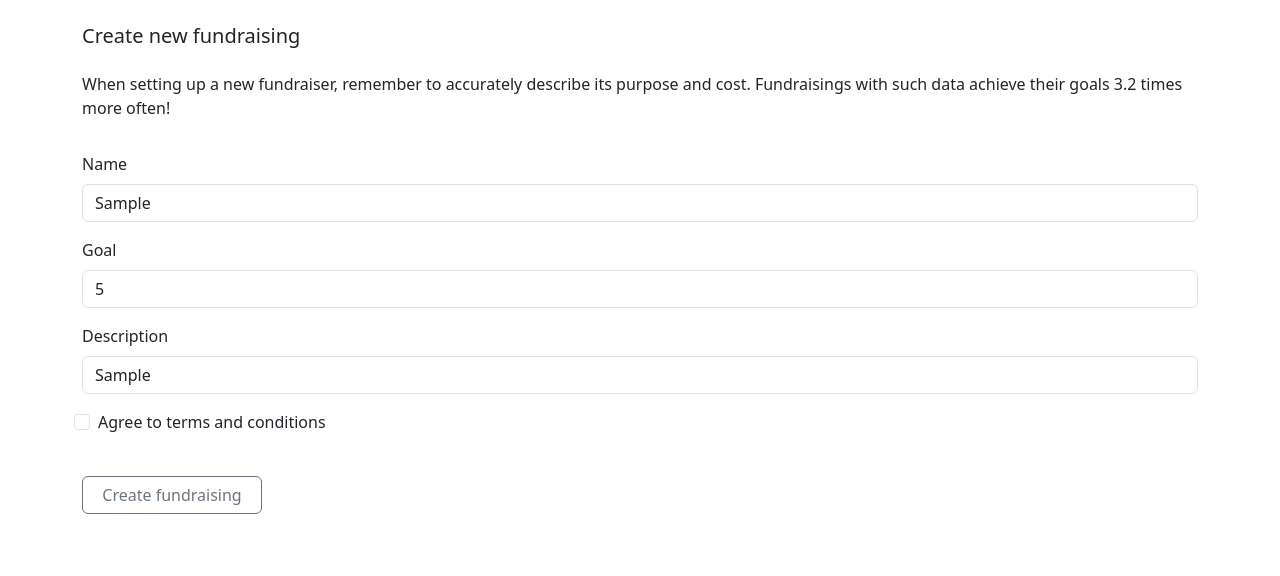
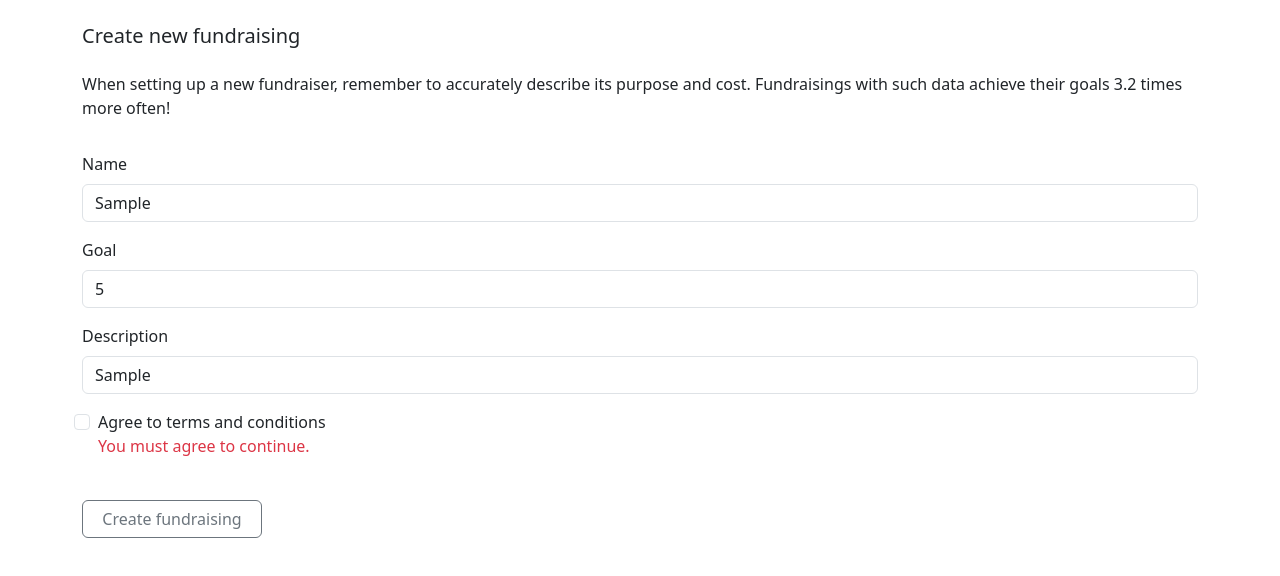
Before and after one commit to DajanaKamila/charity-giving-webapp-react-java, a React (Create React App) app in the folder frontend/: page /home/create in a window 1280 px wide. Both pictures are taken after typing "Sample", "5", "Sample" into the empty fields and a click on the button "Create fundraising". Shown: the top 576 px of the page. Built offline with nearby package versions, Linux system fonts and the light colour scheme; no server answers.

Commit message:
Checkbox - agree option

```diff
--- a/frontend/src/components/molecules/create-donate/CreateFundraisingFormMolecule.js
+++ b/frontend/src/components/molecules/create-donate/CreateFundraisingFormMolecule.js
@@ -1,6 +1,6 @@
 import React from "react";
 
-const CreateFundraisingFormMolecule = ({onHandleChange, onHandleSubmit, name, goal, description, errors}) => {
+const CreateFundraisingFormMolecule = ({onHandleChange, onHandleSubmit, name, goal, description, errors, agreedToTerms}) => {
 
     return (
         <form className="row g-3 mt-2" onSubmit={onHandleSubmit}>
@@ -23,8 +23,9 @@ const CreateFundraisingFormMolecule = ({onHandleChange, onHandleSubmit, name, go
                 {errors.description && <div className="text-danger">{errors.description}</div>}
             </div>
             <div class="form-check">
-                <input class="form-check-input" type="checkbox" value="" id="defaultCheck1"/>
-                <label class="form-check-label" for="defaultCheck1">Agree to terms and conditions</label>
+                <input class="form-check-input" type="checkbox" value="" id="agreedToTermCheckbox" name="agreedToTerms" checked={agreedToTerms} onChange={onHandleChange}/>
+                <label class="form-check-label" for="agreedToTermsCheckbox">Agree to terms and conditions</label>
+                {errors.agreedToTerms && <div className="text-danger">{errors.agreedToTerms}</div>}
             </div>
             <div className="col-12">
                 <button type="submit" className="btn btn-outline-secondary btn-wide mt-4">Create fundraising</button>
--- a/frontend/src/components/organisms/create-donate/CreateFundraisingOrganism.js
+++ b/frontend/src/components/organisms/create-donate/CreateFundraisingOrganism.js
@@ -9,14 +9,16 @@ const CreateFundraisingOrganism = () => {
   const [goal, setGoal] = useState("");
   const [description, setDescription] = useState("");
   const [errors, setErrors] = useState({});
+  const [agreedToTerms, setAgreedToTerms] = useState(false);
   const navigate = useNavigate();
 
   const loggedInUser = JSON.parse(localStorage.getItem("loggedInUser"));
   const userId = JSON.parse(localStorage.getItem("userId"));
 
   const onHandleChange = (e) => {
-      const { name, value } = e.target;
-      if (name === "name") setName(value);
+      const { name, value, type, checked } = e.target;
+      if (type === "checkbox") setAgreedToTerms(checked);
+      else if (name === "name") setName(value);
       else if (name === "goal") setGoal(value);
       else if (name === "description") setDescription(value);
   };
@@ -35,6 +37,10 @@ const CreateFundraisingOrganism = () => {
 
       if (description === "") {
         errors.description = "Description is a required field.";
+      }
+
+      if (!agreedToTerms) {
+        errors.agreedToTerms = "You must agree to continue."
       }
 
       if (Object.keys(errors).length > 0) {
@@ -67,7 +73,8 @@ const CreateFundraisingOrganism = () => {
         name={name}
         goal={goal}
         description={description}
-        errors={errors}/>
+        errors={errors}
+        agreedToTerms={agreedToTerms}/>
     );
 }
 
```
